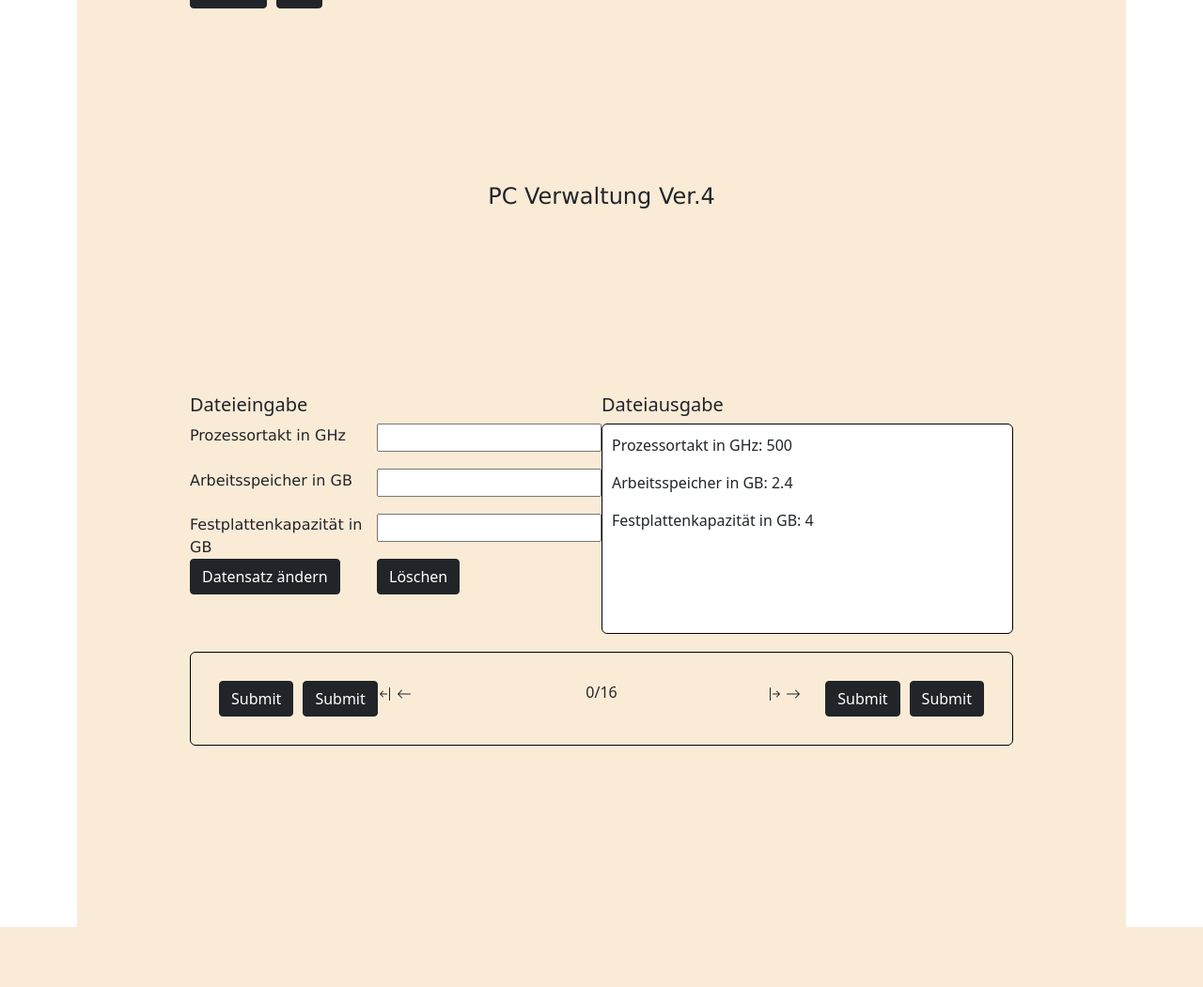
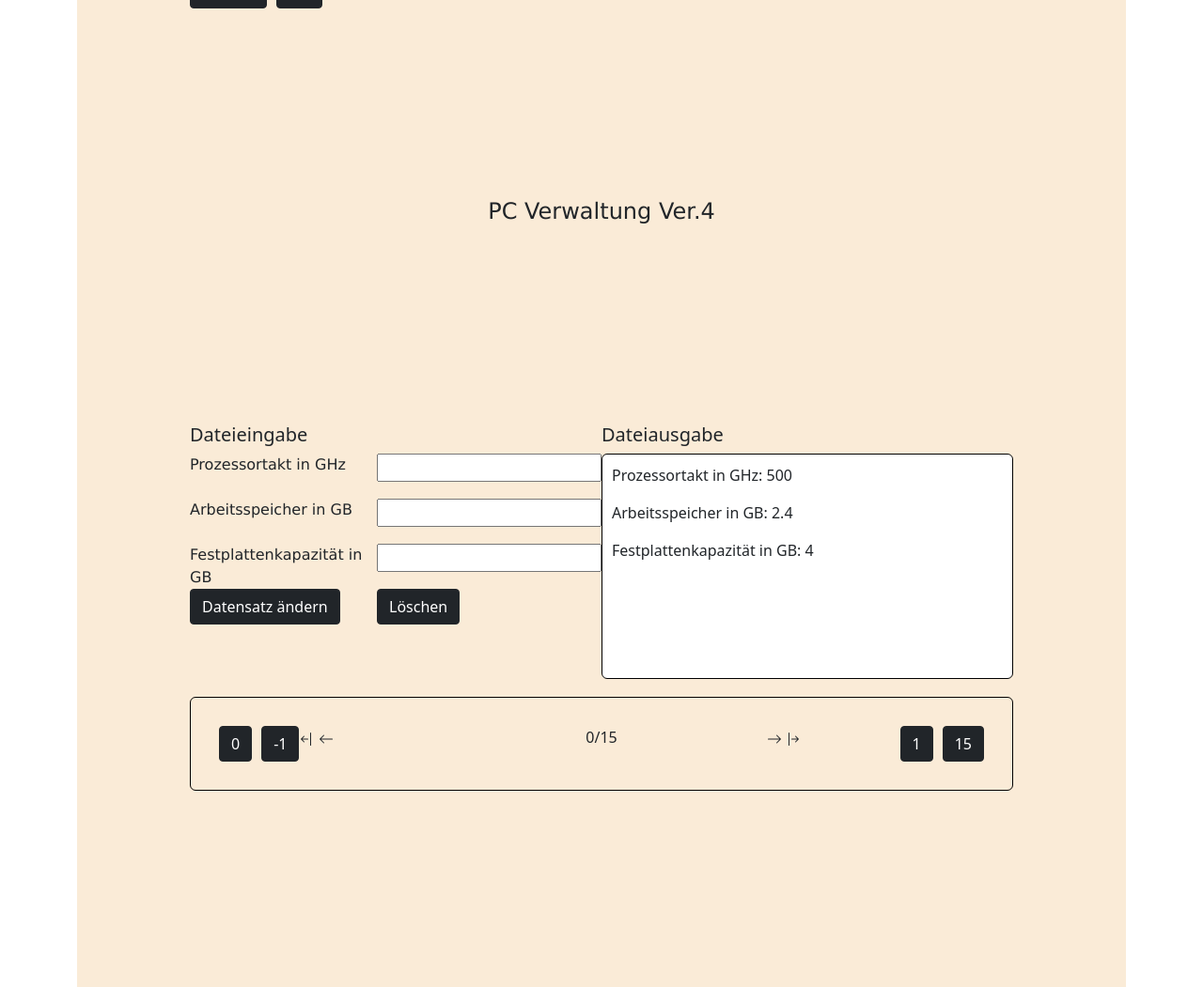
Before and after one commit to nickdrx/PC_Verwaltung, a PHP site: page / in a window 1280 px wide. Shown: the part 213-1264 px from the top of the page at 94% size. Before the commit the page ends 1200 px from the top, so only its background shows below. Run offline with PHP 8.4, Linux system fonts and the light colour scheme; data comes from the database, SQL or seed files in the repository.

Commit message:
index feature

```diff
--- a/index.php
+++ b/index.php
@@ -1,26 +1,35 @@
 <?php
 mysqli_report(MYSQLI_REPORT_ERROR | MYSQLI_REPORT_STRICT);
+
+
 $host = 'localhost';
 $user = 'root';
 $password = '';
 $db = 'pcverwaltung';
 //Create Connection
 $mysqli = mysqli_connect($host, $user, $password, $db);
-if ( $mysqli )
-{
 
-}
-else
-{
+if ( $mysqli ){}
+else {
     die('keine Verbindung möglich: ' . mysql_error());
 }
 $query = "SELECT * FROM tblPCs";
 $result = mysqli_query($mysqli, $query);
 
+$data_index = 0;
+$records = array ();
 
-$records = array ();
+if (isset($_GET['btn_first'])) {
+  $data_index = $_GET['btn_first'];;
+} else if (isset($_GET['btn_prev'])) {
+  $data_index = $_GET['btn_prev'];;
+} else if (isset($_GET['btn_last'])) {
+  $data_index = $_GET['btn_last'];;
+} else if (isset($_GET['btn_next'])) {
+  $data_index = $_GET['btn_next'];;
+} else{
 $data_index = 0;
-
+}
 
 $count = 0;
 while ($row = mysqli_fetch_assoc($result)) {
@@ -34,7 +43,7 @@ while ($row = mysqli_fetch_assoc($result)) {
     $records[$count] = $arr;
     $count++;
 }
-$current_record = $records[$data_index];
+
 $anzahl = count($records);
 
 function checkDBTest() {
@@ -42,16 +51,9 @@ function checkDBTest() {
   }
 
 // Next / Before Datensatz Button Event
-if (isset($_POST['btn_first'])) {
-  $data_index=0;
-} else if (isset($_POST['btn_prev'])) {
-  $data_index--;
-} else if (isset($_POST['btn_last'])) {
-  $data_index=$anzahl-1;
-} else if (isset($_POST['btn_next'])) {
-  $data_index++;
-}
-
+$current_record = $records[$data_index];
+$index = $data_index;
+echo $data_index;
 ?>
 
 
@@ -64,7 +66,6 @@ if (isset($_POST['btn_first'])) {
         <script src="https://cdn.jsdelivr.net/npm/bootstrap@5.1.3/dist/js/bootstrap.bundle.min.js" integrity="sha384-ka7Sk0Gln4gmtz2MlQnikT1wXgYsOg+OMhuP+IlRH9sENBO0LRn5q+8nbTov4+1p" crossorigin="anonymous"></script>
     </head>
     <body>
-    <?php echo $data_index ?>
         <div class="container">
             <div class="row">
               <div class="col">
@@ -143,16 +144,16 @@ if (isset($_POST['btn_first'])) {
                             </div>
                             <div class="main_verw_div5">
                                 <div class="data_slider">
-                                <form method="post">
+                                <form action="index.php" method="get">
                                     <div class="data_slider_parent">
                                     <div class="data_slider_div1"style="padding: 30px;">
-                                        <input type="submit" class="btn btn-dark" style="float:left;">
+                                        <input type="submit" class="btn btn-dark" name="btn_first" style="float:left;" value="<?php echo $data_index=0 ?>">
 
-                                              <svg xmlns="http://www.w3.org/2000/svg" name="btn_first" width="16" height="16" fill="currentColor" class="bi bi-arrow-bar-left" viewBox="0 0 16 16">
+                                              <svg xmlns="http://www.w3.org/2000/svg" width="16" height="16" fill="currentColor" class="bi bi-arrow-bar-left" viewBox="0 0 16 16">
                                                 <path fill-rule="evenodd" d="M12.5 15a.5.5 0 0 1-.5-.5v-13a.5.5 0 0 1 1 0v13a.5.5 0 0 1-.5.5zM10 8a.5.5 0 0 1-.5.5H3.707l2.147 2.146a.5.5 0 0 1-.708.708l-3-3a.5.5 0 0 1 0-.708l3-3a.5.5 0 1 1 .708.708L3.707 7.5H9.5a.5.5 0 0 1 .5.5z"/>
                                               </svg>
                                         </input>
-                                        <input type="submit" class="btn btn-dark" name="btn_prev" style="float:left; margin-left: 10px;">
+                                        <input type="submit" class="btn btn-dark" name="btn_prev" style="float:left; margin-left: 10px;" value="<?php echo $data_index=$index-1; ?>">
 
                                               <svg xmlns="http://www.w3.org/2000/svg" width="16" height="16" fill="currentColor" class="bi bi-arrow-left" viewBox="0 0 16 16">
                                                 <path fill-rule="evenodd" d="M15 8a.5.5 0 0 0-.5-.5H2.707l3.147-3.146a.5.5 0 1 0-.708-.708l-4 4a.5.5 0 0 0 0 .708l4 4a.5.5 0 0 0 .708-.708L2.707 8.5H14.5A.5.5 0 0 0 15 8z"/>
@@ -167,21 +168,37 @@ if (isset($_POST['btn_first'])) {
                                         echo "0/0";
                                     } else {
                                         $length_records = count($records);
-                                        echo $data_index . "/" . $length_records;
+                                        echo $index . "/" . $length_records-1;
                                     }
                                     ?>
                                     </div>
                                     <div class="data_slider_div3" style="padding: 30px;">
-                                        <input type="submit" class="btn btn-dark" name="btn_next" style="float:right;">
-                                            <svg xmlns="http://www.w3.org/2000/svg" width="16" height="16" fill="currentColor" class="bi bi-arrow-bar-right" viewBox="0 0 16 16">
-                                                <path fill-rule="evenodd" d="M6 8a.5.5 0 0 0 .5.5h5.793l-2.147 2.146a.5.5 0 0 0 .708.708l3-3a.5.5 0 0 0 0-.708l-3-3a.5.5 0 0 0-.708.708L12.293 7.5H6.5A.5.5 0 0 0 6 8zm-2.5 7a.5.5 0 0 1-.5-.5v-13a.5.5 0 0 1 1 0v13a.5.5 0 0 1-.5.5z"/>
-                                              </svg>
-                                        </input>
-                                        <input type="submit" class="btn btn-dark" name="btn_last" style="float:right; margin-right: 10px;">
+                                    <input type="submit" class="btn btn-dark" name="btn_last" style="float:right;" value="<?php echo $data_index=$anzahl-1; ?>">
                                             <svg xmlns="http://www.w3.org/2000/svg" width="16" height="16" fill="currentColor" class="bi bi-arrow-right" viewBox="0 0 16 16">
                                                 <path fill-rule="evenodd" d="M1 8a.5.5 0 0 1 .5-.5h11.793l-3.147-3.146a.5.5 0 0 1 .708-.708l4 4a.5.5 0 0 1 0 .708l-4 4a.5.5 0 0 1-.708-.708L13.293 8.5H1.5A.5.5 0 0 1 1 8z"/>
                                               </svg>
                                         </input>
+                                        <!-- START -->
+                                        <?php
+                                        $new_length = $length_records-1;
+                                        if ($index == $new_length) {
+                                          echo "high" . $new_length;
+                                          ?>
+                                          <!-- Hier einsetzen -->
+                                          <input type="submit" class="btn btn-dark" name="btn_next" style="float:right; margin-right: 10px;"  value="<?php echo $data_index=$index+1; ?>" readonly>
+                                                <svg xmlns="http://www.w3.org/2000/svg" width="16" height="16" fill="currentColor" class="bi bi-arrow-bar-right" viewBox="0 0 16 16">
+                                                    <path fill-rule="evenodd" d="M6 8a.5.5 0 0 0 .5.5h5.793l-2.147 2.146a.5.5 0 0 0 .708.708l3-3a.5.5 0 0 0 0-.708l-3-3a.5.5 0 0 0-.708.708L12.293 7.5H6.5A.5.5 0 0 0 6 8zm-2.5 7a.5.5 0 0 1-.5-.5v-13a.5.5 0 0 1 1 0v13a.5.5 0 0 1-.5.5z"/>
+                                                  </svg>
+                                            </input>
+                                        <?php } else { ?>
+                                        <!-- Hier einsetzen -->
+                                        <input type="submit" class="btn btn-dark" name="btn_next" style="float:right; margin-right: 10px;"  value="<?php echo $data_index=$index+1; ?>">
+                                                <svg xmlns="http://www.w3.org/2000/svg" width="16" height="16" fill="currentColor" class="bi bi-arrow-bar-right" viewBox="0 0 16 16">
+                                                    <path fill-rule="evenodd" d="M6 8a.5.5 0 0 0 .5.5h5.793l-2.147 2.146a.5.5 0 0 0 .708.708l3-3a.5.5 0 0 0 0-.708l-3-3a.5.5 0 0 0-.708.708L12.293 7.5H6.5A.5.5 0 0 0 6 8zm-2.5 7a.5.5 0 0 1-.5-.5v-13a.5.5 0 0 1 1 0v13a.5.5 0 0 1-.5.5z"/>
+                                                  </svg>
+                                            </input>
+                                          <?php } ?>
+                                        <!-- END -->
                                     </div>
                                     </div>
                                     </form>
```
Also changed, not shown: classes/PC.php (added, +13 -0 lines).
